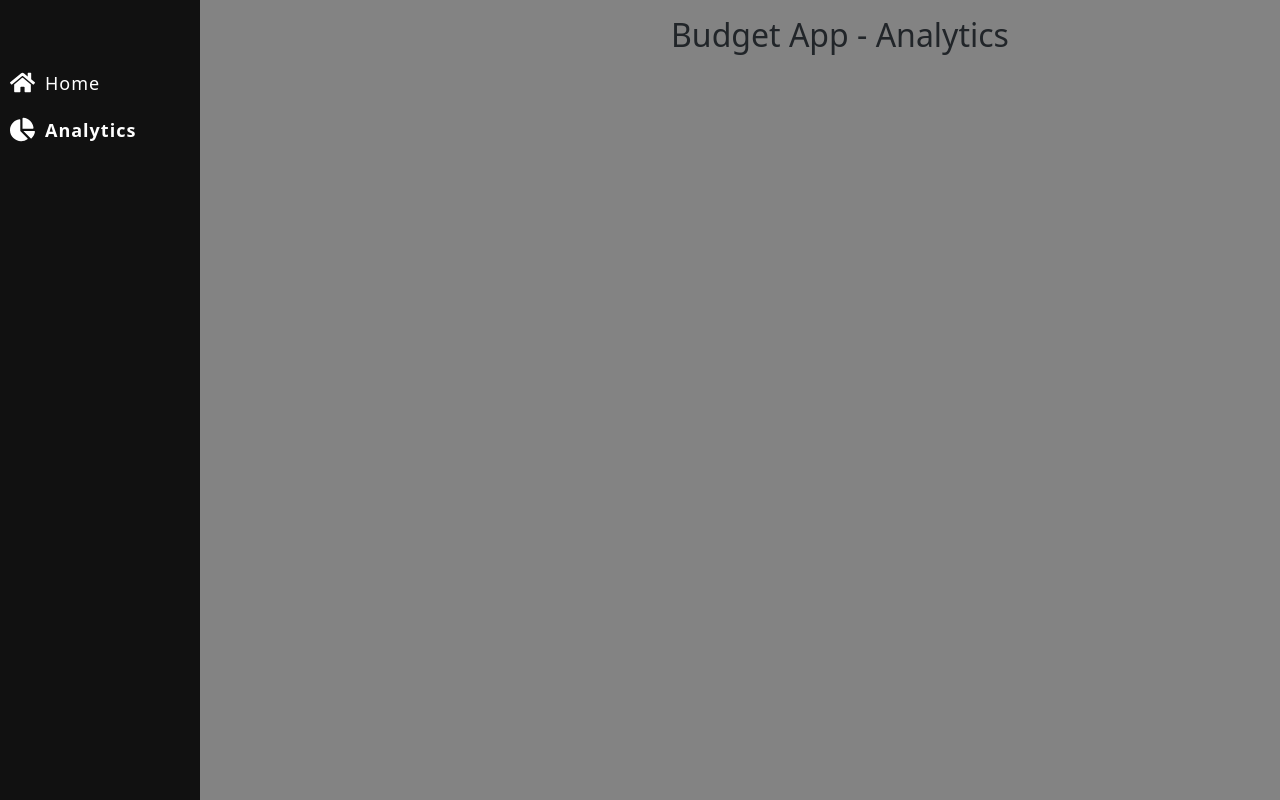
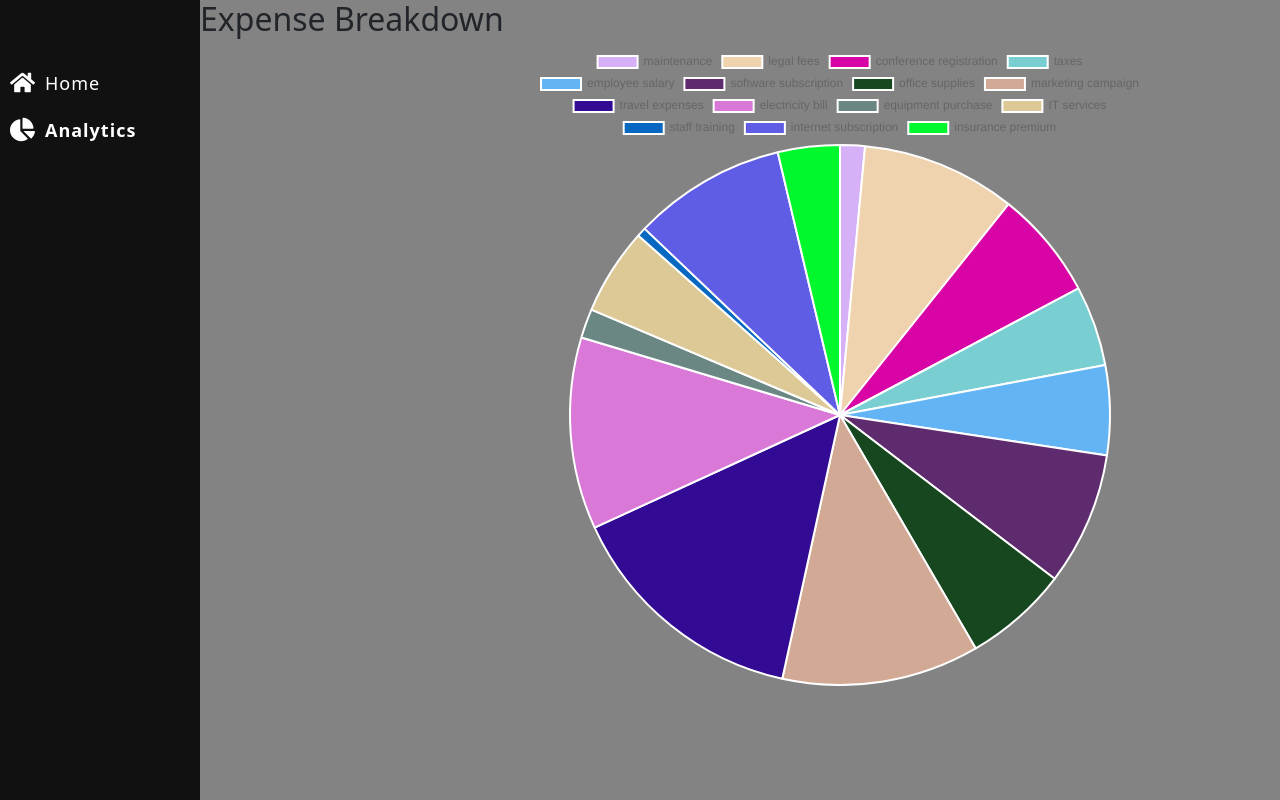
Before and after one commit to elenichas/expenses-app, a React (Vite) app: page /analytics in a window 1280 px wide. Built offline with nearby package versions, Linux system fonts and the light colour scheme; data requests are answered from the project's data file.

Commit message:
(feat): pie chart for expenses

```diff
--- a/src/App.tsx
+++ b/src/App.tsx
@@ -47,7 +47,10 @@ function App() {
               />
             }
           />
-          <Route path="/analytics" element={<AnalyticsPage />} />
+          <Route
+            path="/analytics"
+            element={<AnalyticsPage expenses={expenses} />}
+          />
           <Route path="*" element={<Navigate to="/" />} />
         </Routes>
       </Layout>
--- /dev/null
+++ b/src/components/pie-chart/PieChart.tsx
@@ -0,0 +1,74 @@
+import React from "react";
+import { Pie } from "react-chartjs-2";
+import { Chart as ChartJS, ArcElement, Tooltip, Legend } from "chart.js";
+
+// Register Chart.js components
+ChartJS.register(ArcElement, Tooltip, Legend);
+
+// Function to generate random colors
+const getRandomColor = () => {
+  const letters = "0123456789ABCDEF";
+  let color = "#";
+  for (let i = 0; i < 6; i++) {
+    color += letters[Math.floor(Math.random() * 16)];
+  }
+  return color;
+};
+
+// Function to generate unique colors based on number of data points
+const generateColors = (count: number) => {
+  return Array.from({ length: count }, () => getRandomColor());
+};
+
+interface Expense {
+  id: number;
+  expense_type: string;
+  expense_date: string;
+  expense_amount: number;
+  description: string;
+}
+
+interface PieChartProps {
+  expenses: Expense[];
+}
+
+const PieChart: React.FC<PieChartProps> = ({ expenses }) => {
+  // Group expenses by description and calculate total amounts for each description
+  const expenseByDescription = expenses.reduce(
+    (acc: Record<string, number>, expense) => {
+      if (!acc[expense.description]) {
+        acc[expense.description] = 0;
+      }
+      acc[expense.description] += expense.expense_amount;
+      return acc;
+    },
+    {}
+  );
+
+  // Labels (Unique Descriptions)
+  const labels = Object.keys(expenseByDescription);
+
+  // Dynamically generate colors for each unique description
+  const backgroundColors = generateColors(labels.length);
+
+  // Data (Total Amounts)
+  const data = {
+    labels,
+    datasets: [
+      {
+        label: "total amount:",
+        data: Object.values(expenseByDescription),
+        backgroundColor: backgroundColors,
+        hoverOffset: 4,
+      },
+    ],
+  };
+
+  return (
+    <div style={{ width: "50%", margin: "0 auto" }}>
+      <Pie data={data} />
+    </div>
+  );
+};
+
+export default PieChart;
--- a/src/pages/AnalyticsPage.tsx
+++ b/src/pages/AnalyticsPage.tsx
@@ -1,9 +1,11 @@
 import React from "react";
+import PieChart from "../components/pie-chart/PieChart";
 
-const AnalyticsPage: React.FC = () => {
+const AnalyticsPage = ({ expenses }) => {
   return (
-    <div className="main-content">
-      <h2 className="my-3 text-center">Budget App - Analytics</h2>
+    <div>
+      <h2>Expense Breakdown</h2>
+      <PieChart expenses={expenses} />
     </div>
   );
 };
```
